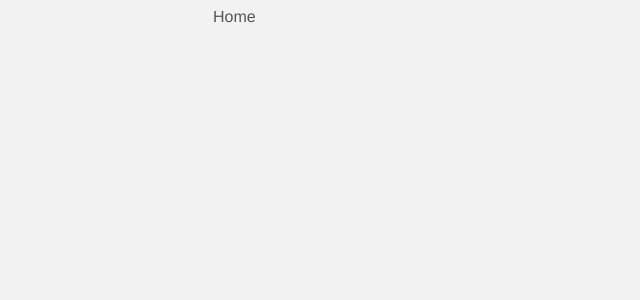
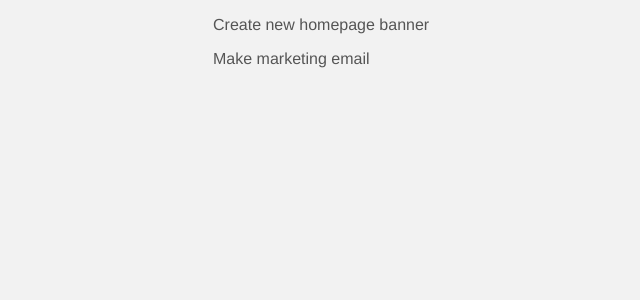
Before and after one commit to ariqd/vue-task-manager, a Vue app: page / in a window 1280 px wide. Shown: the top 300 px of the page, without its empty margins (127-767 px from the left). Built offline with nearby package versions, Linux system fonts and the light colour scheme; data requests are answered from the project's data file.

Commit message:
2 - add json-server, show projects list in Home

```diff
--- /dev/null
+++ b/data/db.json
@@ -0,0 +1,16 @@
+{
+  "projects": [
+    {
+      "id": 1,
+      "title": "Create new homepage banner",
+      "details": "Lorem ipsum",
+      "complete": false
+    },
+    {
+      "id": 2,
+      "title": "Make marketing email",
+      "details": "Lorem ipsum",
+      "complete": true
+    }
+  ]
+}
--- a/package.json
+++ b/package.json
@@ -8,6 +8,7 @@
   },
   "dependencies": {
     "core-js": "^3.6.5",
+    "json-server": "^0.17.0",
     "vue": "^3.0.0",
     "vue-router": "^4.0.0-0"
   },
--- a/src/views/Home.vue
+++ b/src/views/Home.vue
@@ -1,10 +1,27 @@
 <template>
-  <div class="home">Home</div>
+  <div class="home">
+    <div v-if="projects.length">
+      <div v-for="project in projects" :key="project.id">
+        <p>{{ project.title }}</p>
+      </div>
+    </div>
+  </div>
 </template>
 
 <script>
 export default {
   name: "Home",
   components: {},
+  data() {
+    return {
+      projects: [],
+    };
+  },
+  mounted() {
+    fetch("http://localhost:3000/projects")
+      .then((res) => res.json())
+      .then((data) => (this.projects = data))
+      .catch((err) => console.log(err.message));
+  },
 };
 </script>
```
Also changed, not shown: 1 other file (tests, documents, lock files or other folders).
